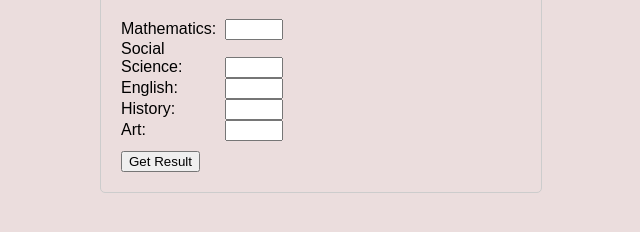
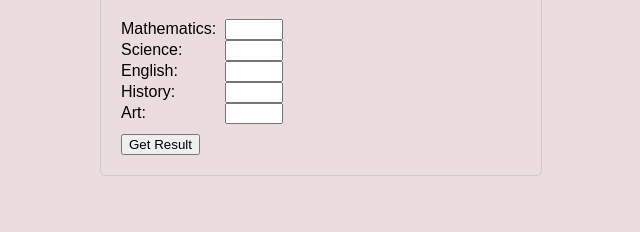
Before and after one commit to Emery-hub/Grade-sheet, a plain HTML site: page index.html in a window 1280 px wide. Shown: the part 132-364 px from the top of the page, without its empty margins (319-959 px from the left). Drawn offline with Linux system fonts and the light colour scheme.

Commit message:
Update index.html
Removed social from science

```diff
--- a/index.html
+++ b/index.html
@@ -20,7 +20,7 @@
             <span id="mathGrade"></span>
         </div>
         <div>
-            <label>Social Science:</label>
+            <label>Science:</label>
             <input type="number" id="scienceScore">
             <span id="scienceGrade"></span>
         </div>
```
